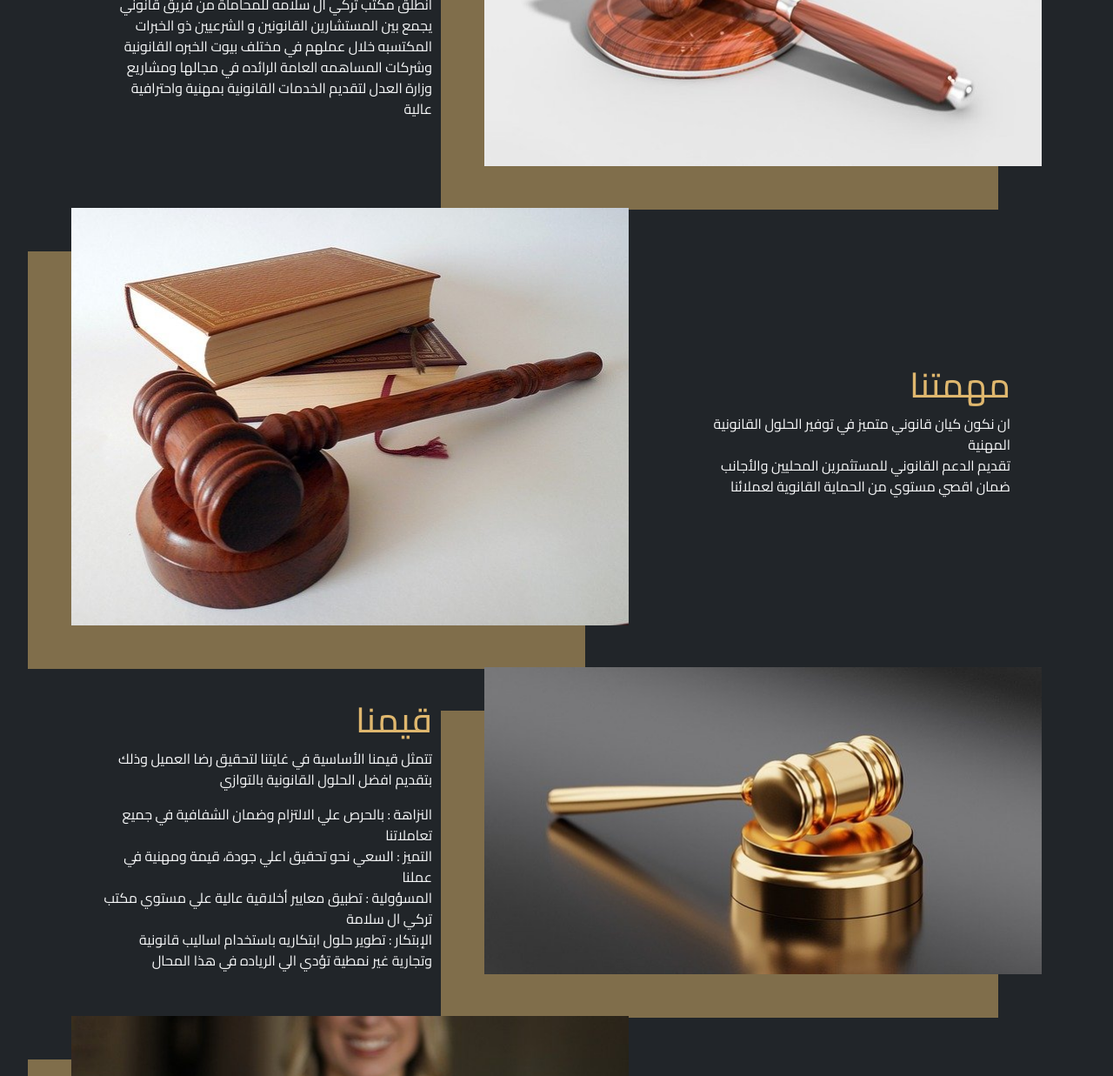
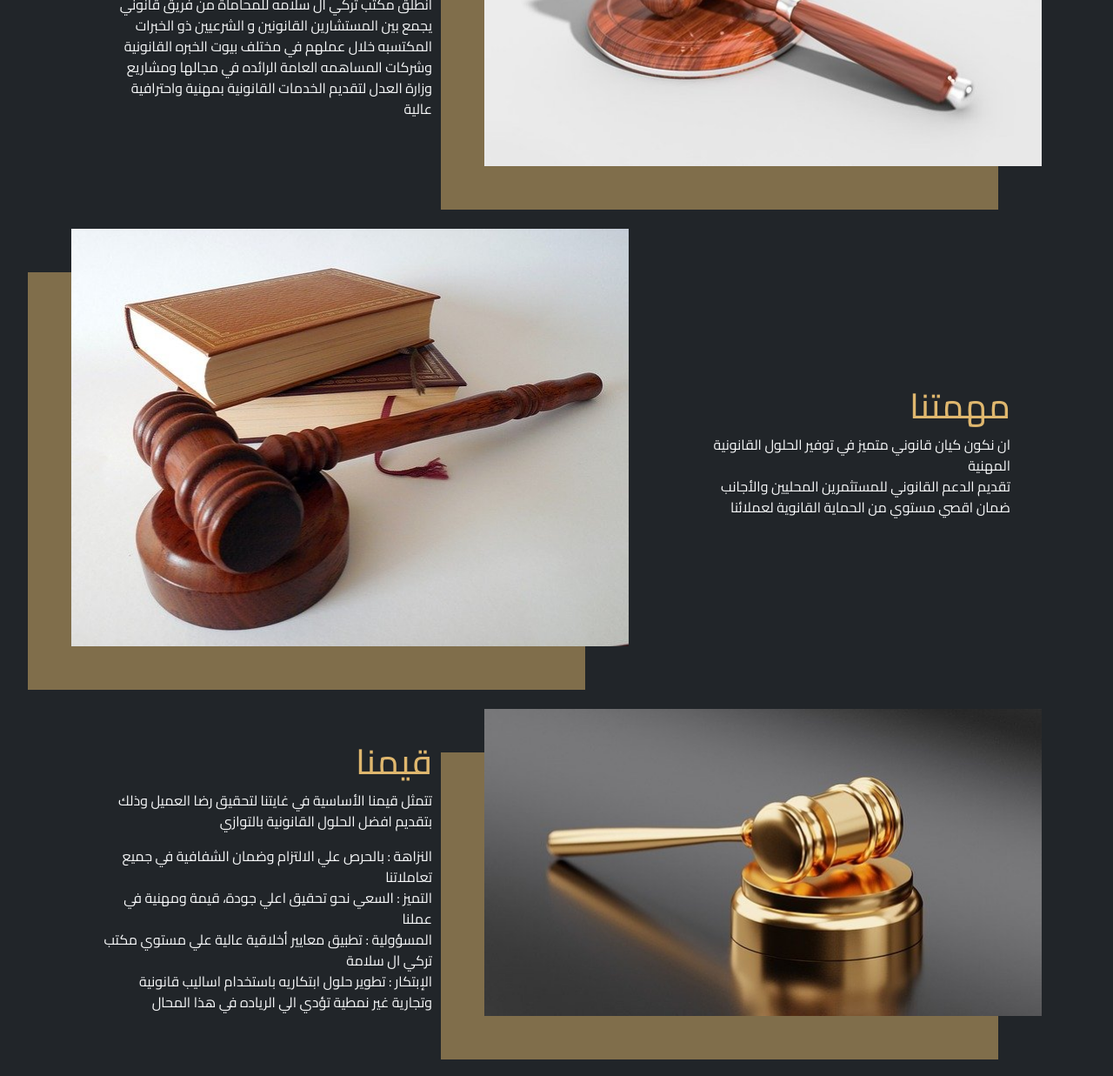
Before and after one commit to joker-0-7/llm, a plain HTML site: page index.html in a window 1280 px wide. Shown: the part 301-1538 px from the top of the page at 87% size. Drawn offline with nearby package versions, Linux system fonts and the light colour scheme.

Commit message:
Update index.html

```diff
--- a/index.html
+++ b/index.html
@@ -24,7 +24,7 @@
         </div>
       </div>
     </div>
-    <div class="about-us bg-dark text-light ">
+    <div class="about-us bg-dark text-light pb-4 bt-4">
       <div class="container">
         <div class="row d-flex align-items-center">
           <div class="col-lg-7 col-sm-12 mb-sm-5">
@@ -47,7 +47,7 @@
         </div>
       </div>
     </div>
-    <div class="masions bg-dark text-light ">
+    <div class="masions bg-dark text-light pb-4 bt-4">
       <div class="container">
         <div class="row d-flex align-items-center flex-row-reverse p-relative">
           <div class="col-lg-7 col-sm-12 mb-sm-5">
@@ -72,7 +72,7 @@
         </div>
       </div>
     </div>
-    <div class="jop bg-dark text-light ">
+    <div class="jop bg-dark text-light pb-4 bt-4">
       <div class="container">
         <div class="row d-flex align-items-center">
           <div class="col-lg-7 col-sm-12 mb-sm-5">
@@ -104,7 +104,7 @@
         </div>
       </div>
     </div>
-    <div class="jop bg-dark text-light">
+    <div class="jop bg-dark text-light pb-4 bt-4">
       <div class="container">
         <div class="row d-flex align-items-center flex-row-reverse">
           <div class="col-lg-7 col-sm-12 mb-sm-5">
@@ -179,7 +179,7 @@
         </div>
       </div>
     </div>
-    <div class="footer bg-dark text-light p-4">
+    <div class="footer bg-dark text-light pb-4 bt-4">
       <div class="container">
         <h5>جميع الحقوق محفوظة لدي تركي ال سلامة <span> &copy; </span></h5>
       </div>
```
